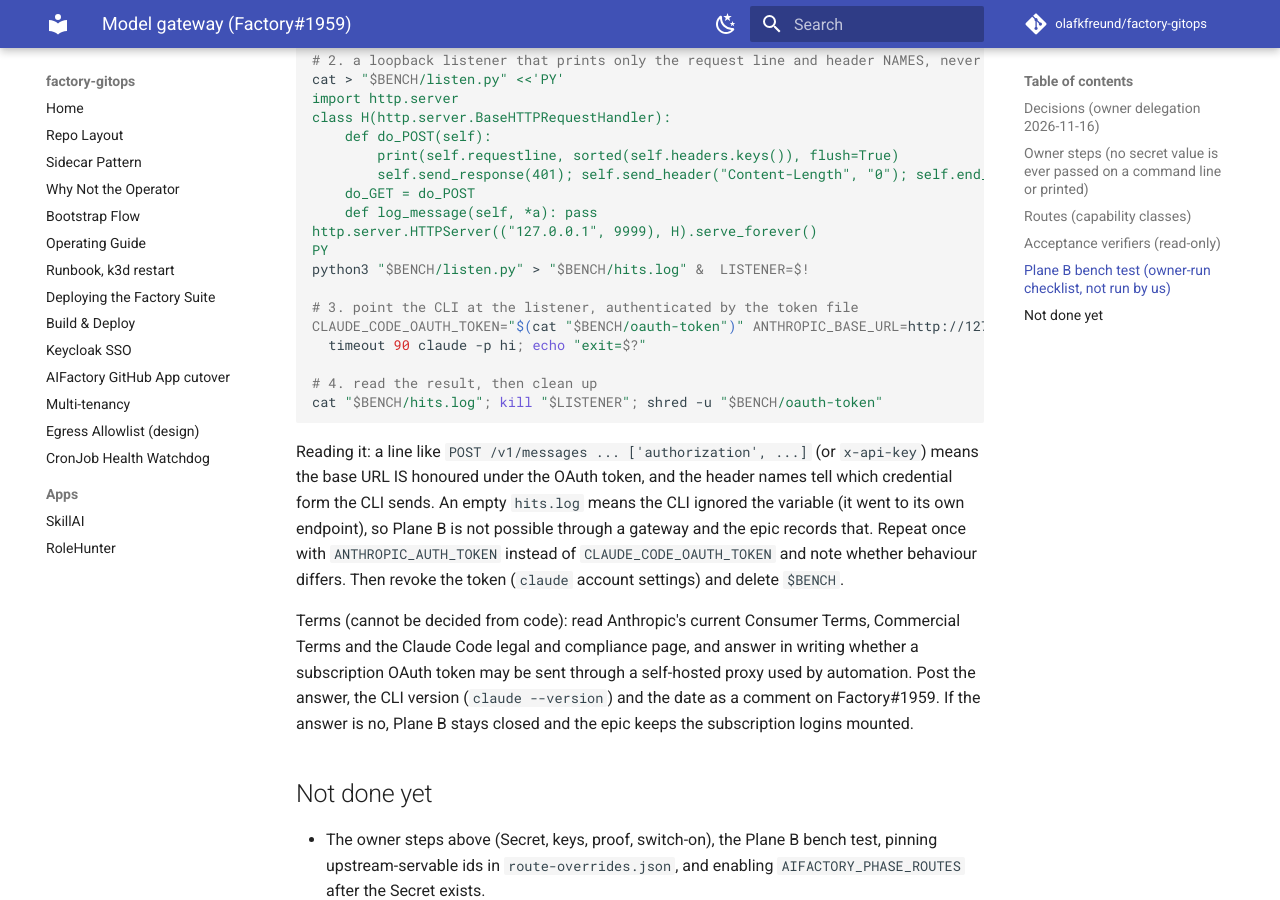
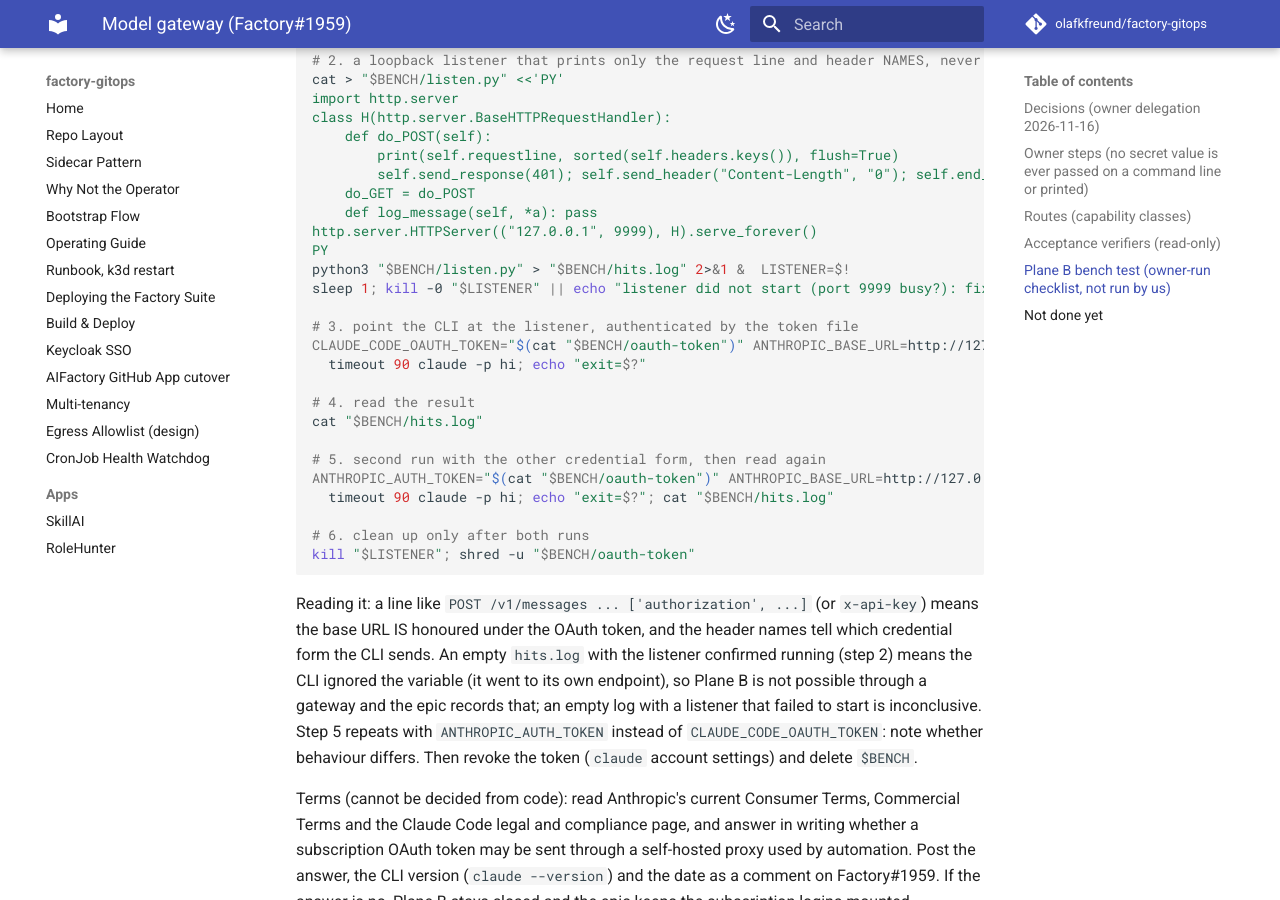
Before and after one commit to olafkfreund/factory-gitops, an MkDocs documentation site: the page built from docs/model-gateway.md, in a window 1280 px wide and 900 px high, scrolled down 3651 px. Built offline with MkDocs 1.6.1 and Material for MkDocs 9.7.7, drawn with Linux system fonts in a browser that asks for light colours; comment, search, counter and statistics services are not loaded.

Commit message:
docs(model-gateway): bench checklist, verify the listener and clean up after both runs (Factory#1959)
Codex final review round 1.

Co-Authored-By: Claude Opus 5.5 <noreply@anthropic.com>
Claude-Session: https://claude.ai/code/session_01WtDyDqabJ8SR4gD3ubwYx1

````diff
--- a/docs/model-gateway.md
+++ b/docs/model-gateway.md
@@ -158,21 +158,30 @@ class H(http.server.BaseHTTPRequestHandler):
     def log_message(self, *a): pass
 http.server.HTTPServer(("127.0.0.1", 9999), H).serve_forever()
 PY
-python3 "$BENCH/listen.py" > "$BENCH/hits.log" &  LISTENER=$!
+python3 "$BENCH/listen.py" > "$BENCH/hits.log" 2>&1 &  LISTENER=$!
+sleep 1; kill -0 "$LISTENER" || echo "listener did not start (port 9999 busy?): fix this before reading any result"
 
 # 3. point the CLI at the listener, authenticated by the token file
 CLAUDE_CODE_OAUTH_TOKEN="$(cat "$BENCH/oauth-token")" ANTHROPIC_BASE_URL=http://127.0.0.1:9999 \
   timeout 90 claude -p hi; echo "exit=$?"
 
-# 4. read the result, then clean up
-cat "$BENCH/hits.log"; kill "$LISTENER"; shred -u "$BENCH/oauth-token"
+# 4. read the result
+cat "$BENCH/hits.log"
+
+# 5. second run with the other credential form, then read again
+ANTHROPIC_AUTH_TOKEN="$(cat "$BENCH/oauth-token")" ANTHROPIC_BASE_URL=http://127.0.0.1:9999 \
+  timeout 90 claude -p hi; echo "exit=$?"; cat "$BENCH/hits.log"
+
+# 6. clean up only after both runs
+kill "$LISTENER"; shred -u "$BENCH/oauth-token"
 ```
 
 Reading it: a line like `POST /v1/messages ... ['authorization', ...]` (or `x-api-key`) means the base URL IS
 honoured under the OAuth token, and the header names tell which credential form the CLI sends. An empty
-`hits.log` means the CLI ignored the variable (it went to its own endpoint), so Plane B is not possible through a
-gateway and the epic records that. Repeat once with `ANTHROPIC_AUTH_TOKEN` instead of `CLAUDE_CODE_OAUTH_TOKEN` and note
-whether behaviour differs. Then revoke the token (`claude` account settings) and delete `$BENCH`.
+`hits.log` with the listener confirmed running (step 2) means the CLI ignored the variable (it went to its own
+endpoint), so Plane B is not possible through a gateway and the epic records that; an empty log with a listener
+that failed to start is inconclusive. Step 5 repeats with `ANTHROPIC_AUTH_TOKEN` instead of `CLAUDE_CODE_OAUTH_TOKEN`:
+note whether behaviour differs. Then revoke the token (`claude` account settings) and delete `$BENCH`.
 
 Terms (cannot be decided from code): read Anthropic's current Consumer Terms, Commercial Terms and the Claude Code
 legal and compliance page, and answer in writing whether a subscription OAuth token may be sent through a
````
